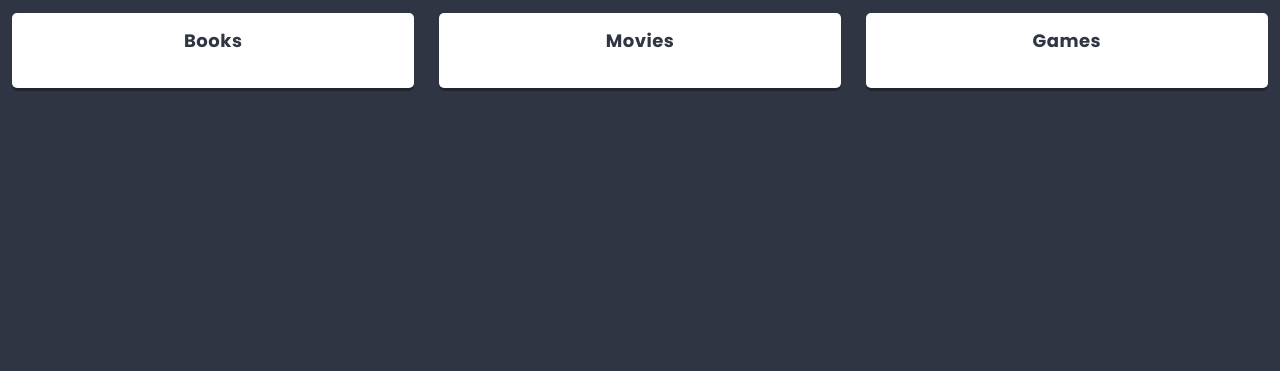
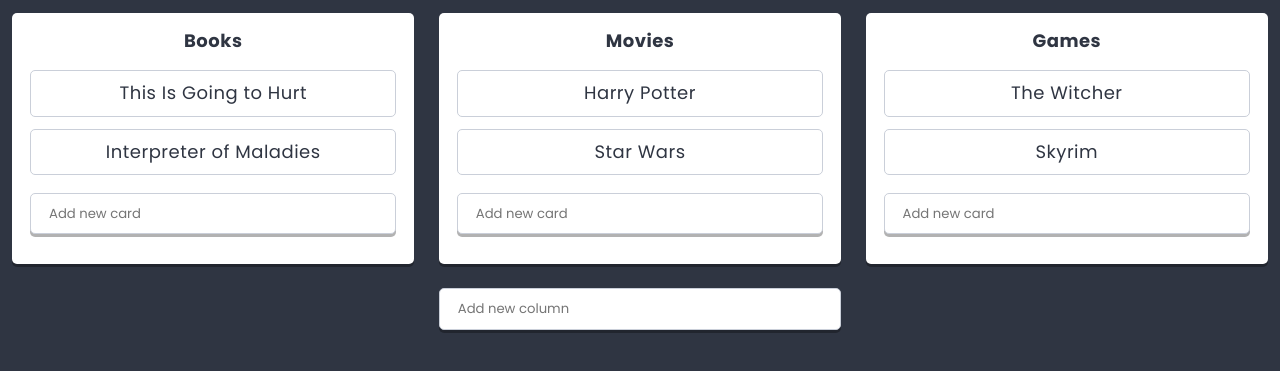
Before and after one commit to grzegorz-jodlowski/to-do-list-react, a React app: page / in a window 1280 px wide. Shown: the part 419-790 px from the top of the page. Built offline with nearby package versions, Linux system fonts and the light colour scheme.

Commit message:
Add Card components to Columns

```diff
--- /dev/null
+++ b/src/components/Card/Card.js
@@ -0,0 +1,18 @@
+import React from 'react';
+import styles from './Card.scss'
+import PropTypes from 'prop-types';
+
+
+class Card extends React.Component {
+  static propTypes = {
+    title: PropTypes.string,
+  }
+
+  render() {
+    return (
+      <div className={styles.component}>{this.props.title}</div>
+    )
+  }
+}
+
+export default Card;
--- a/src/components/Column/Column.js
+++ b/src/components/Column/Column.js
@@ -1,19 +1,49 @@
 import React from 'react';
 import styles from './Column.scss';
 import PropTypes from 'prop-types';
+import Card from '../Card/Card.js';
+import Creator from '../Creator/Creator.js'
+import { settings } from '../../data/dataStore.js';
+
 
 
 
 class Column extends React.Component {
+  state = {
+    cards: this.props.cards || [],
+  }
+
   static propTypes = {
     title: PropTypes.string,
+    cards: PropTypes.array,
   }
 
+  addCard(title) {
+    this.setState(state => (
+      {
+        cards: [
+          ...state.cards,
+          {
+            key: state.cards.length ? state.cards[state.cards.length - 1].key + 1 : 0,
+            title,
+          }
+        ]
+      }
+    ));
+  }
 
   render() {
     return (
       <section className={styles.component}>
         <h3 className={styles.title}>{this.props.title}</h3>
+        <div className={styles.title}>
+          {this.state.cards.map(({ key, ...cardsProps }) => (
+            <Card key={key} {...cardsProps} />
+          ))}
+        </div>
+        <div className={styles.creator}>
+          <Creator text={settings.cardCreatorText} action={title => this.addCard(title)} />
+        </div>
       </section>
     )
   }
--- a/src/components/Column/Column.scss
+++ b/src/components/Column/Column.scss
@@ -1,4 +1,4 @@
-@import '../../styles/settings.scss';
+@import "../../styles/settings.scss";
 
 .component {
   flex-shrink: 0;
@@ -7,7 +7,7 @@
   margin: 0 $base-size $base-size 0;
   padding: ($base-size * 1.5);
   border-radius: $radius;
-  box-shadow: 0 ($base-size / 4) 0 rgba(0,0,0,0.3);
+  box-shadow: 0 ($base-size / 4) 0 rgba(0, 0, 0, 0.3);
   color: $color-dark;
 
   &:last-child {
@@ -28,11 +28,18 @@
   vertical-align: middle;
 }
 
+.creator {
+  width: 100%;
+  margin: $base-size auto 0;
+
+  input {
+    box-shadow: 0 3px 0 rgba(0, 0, 0, 0.3);
+  }
+}
+
 @media (max-width: 767px) {
-
   .component {
     width: 100%;
     margin: 0 0 $base-size 0;
   }
-
 }
--- a/src/components/List/List.js
+++ b/src/components/List/List.js
@@ -5,6 +5,7 @@
 import Column from '../Column/Column.js';
 import { settings } from '../../data/dataStore.js';
 import ReactHtmlParser from 'react-html-parser';
+import Creator from '../Creator/Creator.js'
 
 
 class List extends React.Component {
@@ -23,6 +24,22 @@
     description: settings.defaultListDescription,
   }
 
+  addColumn(title) {
+    this.setState(state => (
+      {
+        columns: [
+          ...state.columns,
+          {
+            key: state.columns.length ? state.columns[state.columns.length - 1].key + 1 : 0,
+            title,
+            icon: 'list-alt',
+            cards: []
+          }
+        ]
+      }
+    ));
+  }
+
   render() {
     return (
       <section className={styles.component}>
@@ -35,6 +52,9 @@
             <Column key={key} {...columnProps} />
           ))}
         </div>
+        <div className={styles.creator}>
+          <Creator text={settings.columnCreatorText} action={title => this.addColumn(title)} />
+        </div>
 
       </section>
     )
```
